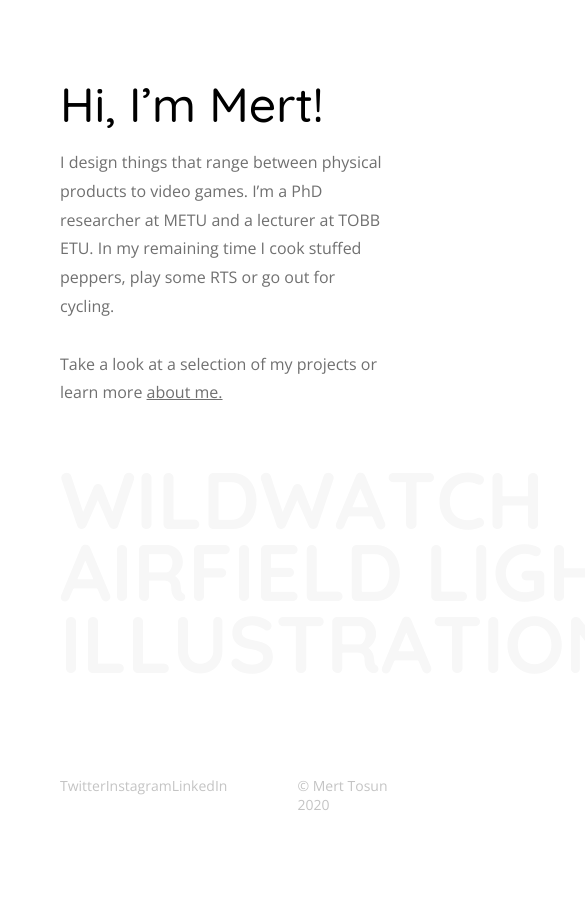
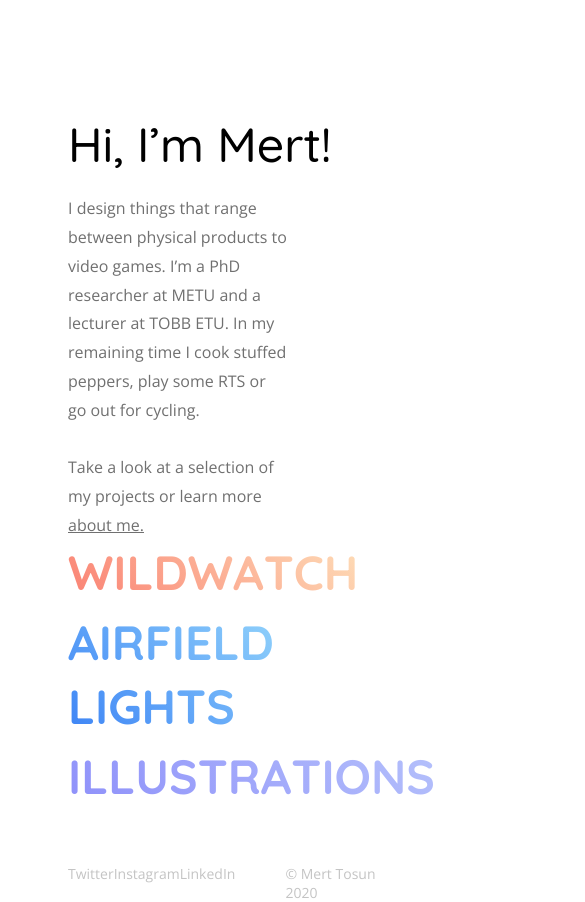
Before and after one commit to mrtosun/gatsbysite, a Gatsby site: page / in a window 390 px wide. Shown: the top 902 px of the page, 585 px wide, since content can reach past the window. Before the commit the page ends 844 px from the top, so only its background shows below. Built offline with nearby package versions, Linux system fonts and the light colour scheme; Gatsby itself is replaced by a stand-in of ours.

Commit message:
anasayfa responsiveness

```diff
--- a/src/styles/global.css
+++ b/src/styles/global.css
@@ -17,15 +17,13 @@
   --transition: all 0.5s ease 0s;
 }
 
-* {
+html {
   box-sizing: border-box;
   padding: 0;
   margin: 0;
   font-family: "open sans", sans-serif, -apple-system, BlinkMacSystemFont,
     "Segoe UI", Roboto, Oxygen, Ubuntu, Cantarell, "Open Sans", "Helvetica Neue",
     sans-serif;
-  font-size: 1em;
-  color: black;
   text-rendering: optimizeLegibility;
 }
 /*-------------------------------------------*/
@@ -46,17 +44,11 @@
 .main-header {
   flex-direction: column;
   margin-top: 70px;
-  max-width: 900px;
 }
 .main-header-info {
   max-width: 650px;
-  margin-left: 0;
-  font-weight: 400;
-  font-size: 16px;
   line-height: 1.8rem;
   margin-left: 0;
-  margin-right: 0;
-  width: 100%;
   margin-bottom: 0;
   color: #707070;
 }
@@ -73,20 +65,19 @@
 
 .project {
   display: flex;
-  height: 72px;
-  white-space: nowrap;
+  margin-bottom: 6px;
 }
 
 footer {
   margin-top: 50px;
-  margin-bottom: 30px;
+  margin-bottom: 20px;
   display: flex;
 }
 
 .social {
-  width: 258px;
+  width: 204px;
   display: flex;
-  padding-right: 70px;
+  padding-right: 50px;
   justify-content: space-between;
 }
 .social-text,
@@ -126,7 +117,7 @@ h1,
 /* Proje Yazıları */
 h2 {
   color: #f7f7f7;
-  font-size: 90px;
+  font-size: 6rem;
   font-weight: 700;
   line-height: 80%;
 
@@ -135,6 +126,10 @@ h2 {
   transition: var(--transition);
   text-transform: uppercase;
   font-family: "quicksand", sans-serif;
+  margin-top: 0;
+  margin-block-start: 0;
+  margin-block-end: 0;
+  white-space: nowrap;
 }
 
 h2:hover {
@@ -399,11 +394,18 @@ nav a:hover,
 /*-------------------------------------------*/
 /* MEDIA QUARRIES*/
 /*-------------------------------------------*/
-@media screen and (max-width: 1040px) {
+@media screen and (max-width: 1100px) {
   .line {
     display: none;
   }
 }
+@media screen and (max-width: 870px){
+  h2 {
+    font-size: 4rem;
+    line-height: 4rem;
+  }
+}
+
 
 @media screen and (max-width: 600px) {
   .line {
@@ -411,15 +413,40 @@ nav a:hover,
   }
 
   h2 {
-    font-size: 5rem;
-    line-height: 5rem;
-    overflow-wrap: break-word;
+    font-size: 3rem;
+    line-height: 4rem;
+    white-space: initial;
+  }
+  .main-projects div:nth-child(1) h2 {
+    background-image: linear-gradient(
+      45deg,
+      var(--verydarkorange),
+      var(--darkorange)
+    );
+    background-clip: text;
+    color: transparent;
+  }
+  .main-projects div:nth-child(2) h2 {
+    background-image: linear-gradient(
+      45deg,
+      var(--verydarkblue),
+      var(--darkblue)
+    );
+    background-clip: text;
+    color: transparent;
+  }
+  .main-projects div:nth-child(3) h2 {
+    background-image: linear-gradient(
+      45deg,
+      var(--verydarkgreen),
+      var(--darkgreen)
+    );
+    background-clip: text;
+    color: transparent;
   }
 
   .project {
     overflow-wrap: break-word;
+    height: auto;
   }
 }
-a {
-  overflow-wrap: break-word;
-}
```
